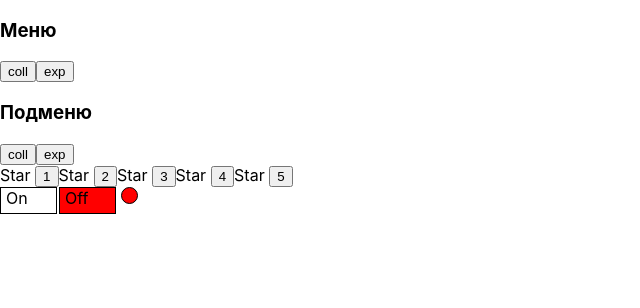
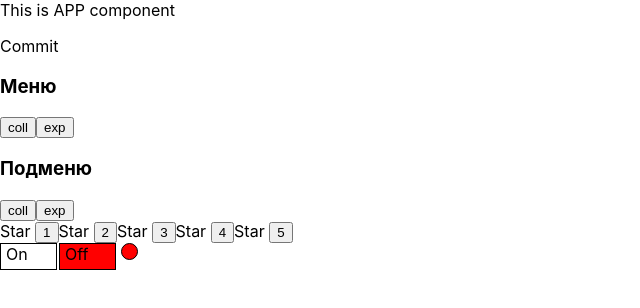
Before and after one commit to Stemmy287/kabzda-kak-podrobno, a React (Create React App) app: page / in a window 1280 px wide. Shown: the top 308 px of the page, without its empty margins (0-640 px from the left). Built offline with nearby package versions, Linux system fonts and the light colour scheme.

Commit message:
lesson-6

```diff
--- a/src/App.tsx
+++ b/src/App.tsx
@@ -8,9 +8,8 @@ function App() {
     console.log('App rendering');
     return (
         <div>
-            {/*<AppTitle/>
-
-            <p>Commit</p>*/}
+            <AppTitle/>
+            <p>Commit</p>
             <UnControlAccordion titleValue={'Меню'}/>
             <UnControlAccordion titleValue={'Подменю'}/>
             <UnControlRating/>
```
